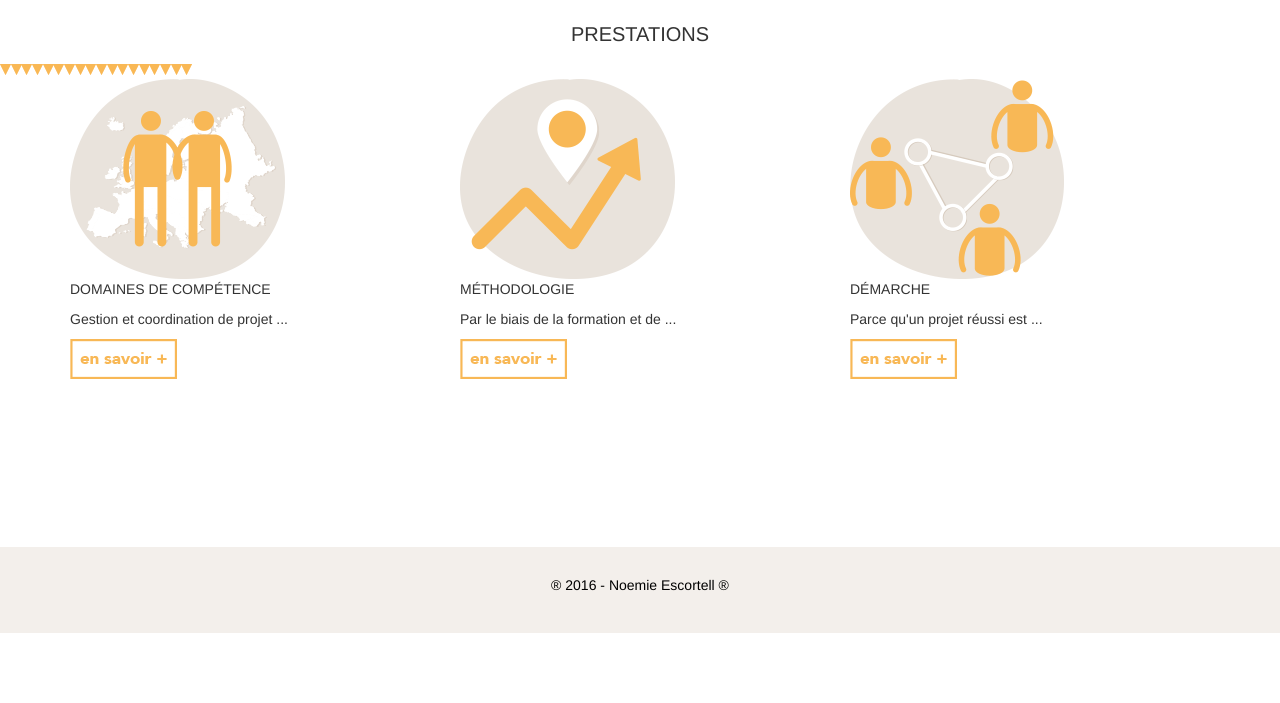
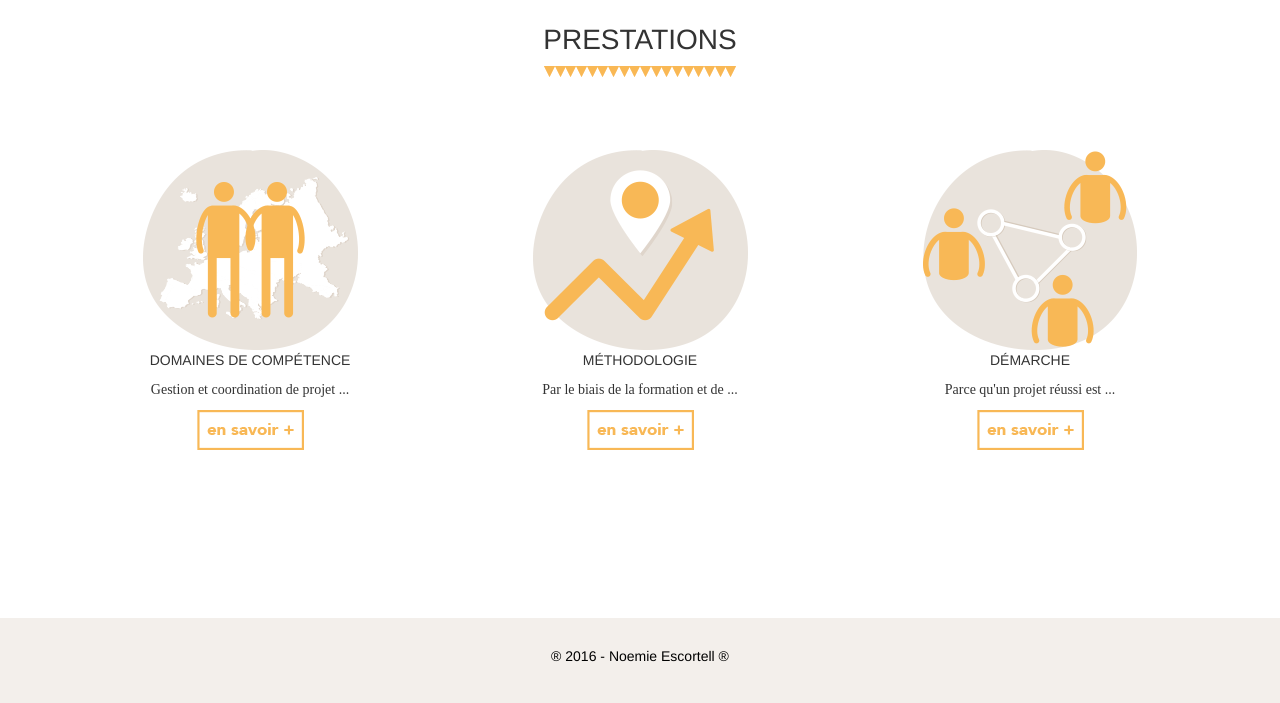
Before and after one commit to Millaamillaa/noemie-escortell, a PHP site: page /prestations.php in a window 1280 px wide. Shown: the part 80-783 px from the top of the page. Run offline with PHP 8.4, Linux system fonts and the light colour scheme; some libraries are stand-ins or nearby versions.

Commit message:
maj font

```diff
--- a/css/style.css
+++ b/css/style.css
@@ -58,7 +58,14 @@ body {
 @font-face { /* Définition d'une nouvelle police nommée OstrichSans-Heavy*/
     font-family: 'OstrichSans-Heavy';
     src: url('font/OstrichSans-Heavy.otf');
-    src: url('font/OstrichSans-Heavy') format('otf'),
+    src: url('font/OstrichSans-Heavy') format('otf');
+}
+@font-face { /* Définition d'une nouvelle police nommée OstrichSans-Heavy*/
+    font-family: 'AvenirLTStd-Book';
+    src: url('AvenirLTStd-Book.otf');
+    src: url('font/AvenirLTStd-Book') format('otf');
+    src: url('AvenirLTStd-Heavy.otf');
+    src: url('font/AvenirLTStd-Heavy') format('otf');
 }
 
 
@@ -77,6 +84,7 @@ body {
 }
 
 
+/****************************************Acceuil****************************************/
 
 /******************
 	bloc 1
@@ -198,6 +206,27 @@ width: 100%;
 	margin-bottom: 5em;
 }
 
+/****************************************Prestations****************************************/
+/*. = class
+# = id
+rien = nom de l'emt*/
+
+#prestation{
+	text-align: center;
+}
+
+.bigtitlepresta{
+	font-size: 2em;
+	margin: 0;
+}
+
+.prestapicto{
+	margin-top: 5em;
+}
+
+.textpresta{
+	font-family: AvenirLTStd-Heavy;
+}
 
 
 
--- a/prestations.php
+++ b/prestations.php
@@ -3,8 +3,8 @@ include_once 'inc/header.php';
 ?>
 
 <!-- bloc 1-->
-    <section id="">
-        <p class="titlebloc"> PRESTATIONS </p>
+    <section id="prestation">
+        <p class="bigtitlepresta"> PRESTATIONS </p>
         <img src="img/prestation-soulignage-titre.png" alt="vignette"> <!-- image banderole -->
 
         <div class="container">
@@ -12,7 +12,7 @@ include_once 'inc/header.php';
                 <!-- picto 1 -->
                 <div class="col-xs-12 col-sm-9 col-md-6 col-lg-4">
                     <div class="mespicto">
-                    	<img class="lineimage" src="img/prestation-picto-1.png" alt="vignette"> <!-- picto 1 -->
+                    	<img class="prestapicto" src="img/prestation-picto-1.png" alt="vignette"> <!-- picto 1 -->
                         <p class="titlepresta"> DOMAINES DE COMPÉTENCE </p>
                         <p class="textpresta"> Gestion et coordination de projet ... </p>
                         <a href="lienverslalecture du texte"><img src="img/btn-ensavoirplus.png"></a> <!-- en savoir plus image -->
@@ -21,7 +21,7 @@ include_once 'inc/header.php';
                 <!-- picto 2 -->
                 <div class="col-xs-12 col-sm-9 col-md-6 col-lg-4">
                     <div class="mespicto">
-                    	<img class="lineimage" src="img/prestation-picto-2.png" alt="vignette"> <!-- picto 2 -->
+                    	<img class="prestapicto" src="img/prestation-picto-2.png" alt="vignette"> <!-- picto 2 -->
                         <p class="titlepresta"> MÉTHODOLOGIE </p>
                         <p class="textpresta"> Par le biais de la formation et de ... </p>
                         <a href="lienverslalecture du texte"><img src="img/btn-ensavoirplus.png"></a> <!-- en savoir plus image -->
@@ -30,7 +30,7 @@ include_once 'inc/header.php';
                 <!-- picto 3-->
                 <div class="col-xs-12 col-sm-9 col-md-6 col-lg-4">
                     <div class="mes picto">
-                    	<img class="lineimage" src="img/prestation-picto-3.png" alt="vignette"> <!-- picto  3-->
+                    	<img class="prestapicto" src="img/prestation-picto-3.png" alt="vignette"> <!-- picto  3-->
                         <p class="titlepresta"> DÉMARCHE </p>
                         <p class="textpresta"> Parce qu'un projet réussi est ... </p>
                         <a href="lienverslalecture du texte"><img src="img/btn-ensavoirplus.png"></a> <!-- en savoir plus image -->
```
